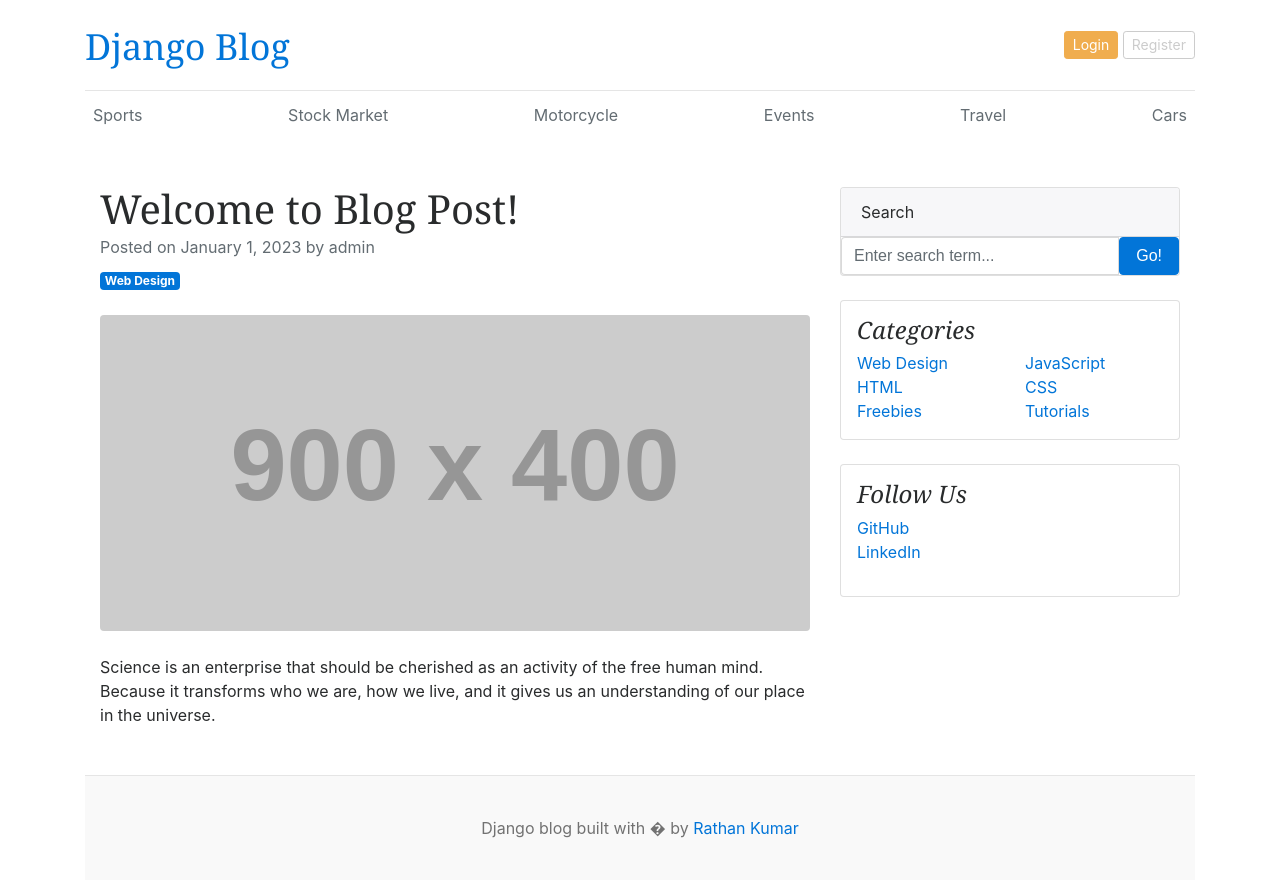
After one commit to Josh-Guarda/django_blog, a Django app: a page that uses templates/blogs.html in a window 1280 px wide. The commit adds this page. Run offline with Django 5.2, Linux system fonts and the light colour scheme; data comes from the database, SQL or seed files in the repository; grey boxes labelled with a size stand in for pictures from a placeholder-image service; some libraries are stand-ins or nearby versions.

Commit message:
Slug as blog url

```diff
--- a/blogs/views.py
+++ b/blogs/views.py
@@ -1,4 +1,4 @@
-from django.shortcuts import render
+from django.shortcuts import render,get_object_or_404
 from django.http import HttpResponse
 from .models import Blog,Category
 # Create your views here.
@@ -14,3 +14,12 @@ def posts_by_category(request,category_id):
         'posts':posts,
     }
     return render(request,'post_by_category.html',context)
+
+
+
+def blogs(request,slug):
+    single_post = get_object_or_404(Blog,slug=slug,status='Published')
+    context={
+        'single_post':single_post
+    }
+    return render (request,'blogs.html',context)
--- a/my_blog/urls.py
+++ b/my_blog/urls.py
@@ -20,11 +20,15 @@ from . import views
 
 from django.conf import settings # import this for dynamic path for media
 from django.conf.urls.static import static # import this for dynamic path for media
+from blogs import views as BlogsView
+
 
 urlpatterns = [
     path('admin/', admin.site.urls),
     path('', views.home , name='home'),
     path('category/',include('blogs.urls')),
+    path('<slug:slug>/',BlogsView.blogs, name='blogs')
+
 ]
 if settings.DEBUG:
     urlpatterns += static(settings.MEDIA_URL, document_root=settings.MEDIA_ROOT)
--- /dev/null
+++ b/templates/blogs.html
@@ -0,0 +1,74 @@
+{% extends "base.html" %}
+
+{% block content %}
+
+<!-- Page content-->
+<div class="container mt-5">
+    <div class="row">
+        <div class="col-lg-8">
+            <!-- Post content-->
+            <article>
+                <!-- Post header-->
+                <header class="mb-4">
+                    <!-- Post title-->
+                    <h1 class="fw-bolder mb-1">Welcome to Blog Post!</h1>
+                    <!-- Post meta content-->
+                    <div class="text-muted fst-italic mb-2">Posted on January 1, 2023 by admin</div>
+                    <!-- Post category-->
+                    <a class="badge bg-primary text-decoration-none text-light" href="#!">Web Design</a>
+                </header>
+                <!-- Preview image figure-->
+                <figure class="mb-4"><img class="img-fluid rounded" src="https://dummyimage.com/900x400/ced4da/6c757d.jpg" alt="..." /></figure>
+                <!-- Post content-->
+                <section class="mb-5">
+                    <p class="fs-5 mb-4">Science is an enterprise that should be cherished as an activity of the free human mind. Because it transforms who we are, how we live, and it gives us an understanding of our place in the universe.</p>
+                    </section>
+            </article>
+        </div>
+        <!-- Side widgets-->
+        <div class="col-lg-4">
+            <!-- Search widget-->
+            <div class="card mb-4">
+                <div class="card-header">Search</div>
+                <div class="card-body">
+                    <div class="input-group">
+                        <input class="form-control" type="text" placeholder="Enter search term..." aria-label="Enter search term..." aria-describedby="button-search" />
+                        <button class="btn btn-primary" id="button-search" type="button">Go!</button>
+                    </div>
+                </div>
+            </div>
+            <!-- Categories widget-->
+            <div class="card mb-4 p-3">
+                <h4 class="font-italic">Categories</h4>
+                <div class="card-body">
+                    <div class="row">
+                        <div class="col-sm-6">
+                            <ul class="list-unstyled mb-0">
+                                <li><a href="#!">Web Design</a></li>
+                                <li><a href="#!">HTML</a></li>
+                                <li><a href="#!">Freebies</a></li>
+                            </ul>
+                        </div>
+                        <div class="col-sm-6">
+                            <ul class="list-unstyled mb-0">
+                                <li><a href="#!">JavaScript</a></li>
+                                <li><a href="#!">CSS</a></li>
+                                <li><a href="#!">Tutorials</a></li>
+                            </ul>
+                        </div>
+                    </div>
+                </div>
+            </div>
+            <!-- Side widget-->
+            <div class="card mb-4 p-3">
+                <h4 class="font-italic">Follow Us</h4>
+                <ol class="list-unstyled">
+                    <li><a href="#">GitHub</a></li>
+                    <li><a href="#">LinkedIn</a></li>
+                </ol>
+            </div>
+        </div>
+    </div>
+</div>
+
+{% endblock content %}
--- a/templates/home.html
+++ b/templates/home.html
@@ -26,7 +26,7 @@
                         <p class="lead my-3 ">
                             {{post.short_description | truncatewords:20}}
                         </p>
-                        <p class="lead mb-0"><a href="#" class="text-white font-weight-bold">Continue reading...</a></p>
+                        <p class="lead mb-0"><a href="{%url 'blogs' post.slug%}" class="text-white font-weight-bold">Continue reading...</a></p>
                     </div>
                 </div>
             {% endif %}
@@ -41,7 +41,7 @@
                     <div class="col-md-6">
                         <div class="card border-0">
                             <div class="card-body">
-                                <h3>{{post.title}}</h3>
+                                <h3><a href="{%url 'blogs' post.slug%}" class='text-dark'>{{post.title}}</a></h3>
                                 <small class="mb-1 text-muted">{{post.created_at| timesince}} ago | {{post.author.first_name}} {{post.author.last_name}}</small>
                                 {% comment %} {{ post.datetime|date:"jS F Y" }}  # => 1st January 2022 {% endcomment %}
                                 <p class="card-text">
@@ -64,7 +64,7 @@
                     {% for post in un_featured_post  %}
                         <div class="card border-0">
                             <div class="card-body">
-                                <h3>{{post.title}}</h3>
+                                <h3><a href="{%url 'blogs' post.slug%}"class='text-dark'>{{post.title}}</a></h3>
                                 <small class="mb-1 text-muted">{{post.created_at| timesince}} ago | {{post.author.first_name}} {{post.author.last_name}}</small>
                                 {% comment %} {{ post.datetime|date:"jS F Y" }}  # => 1st January 2022 {% endcomment %}
                                 <p class="card-text">
--- a/templates/post_by_category.html
+++ b/templates/post_by_category.html
@@ -6,6 +6,7 @@
   {% block content %}
       <h3 class="text-upppercase text-dark" style="letter-spacing: 2px;">Category - {{category}} </h3>
       <div class="row mb-2">
+          {% if posts %}
             {% for post in posts %}
                 <div class="col-md-6">
                     <div class="card border-0">
@@ -22,5 +23,10 @@
                     </div>
                 </div>
               {% endfor %}
+            {% else %}
+            <div class="col-md-2 my-5 lead">
+              <p>No posts found</p>
+            </div>
+          {% endif %}
       </div>
   {% endblock content %}
```
Lines whose indentation alone changed are shown as unchanged.
